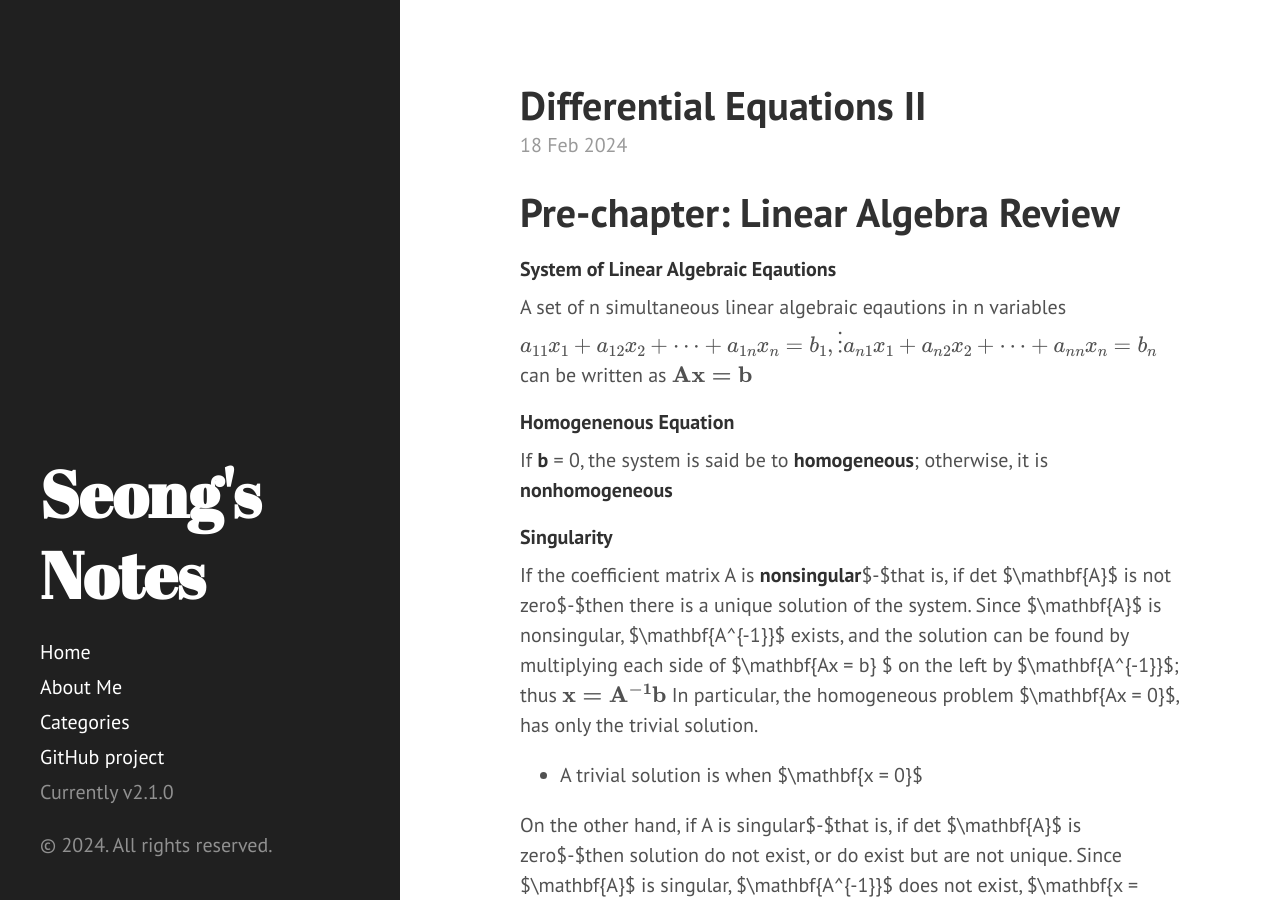
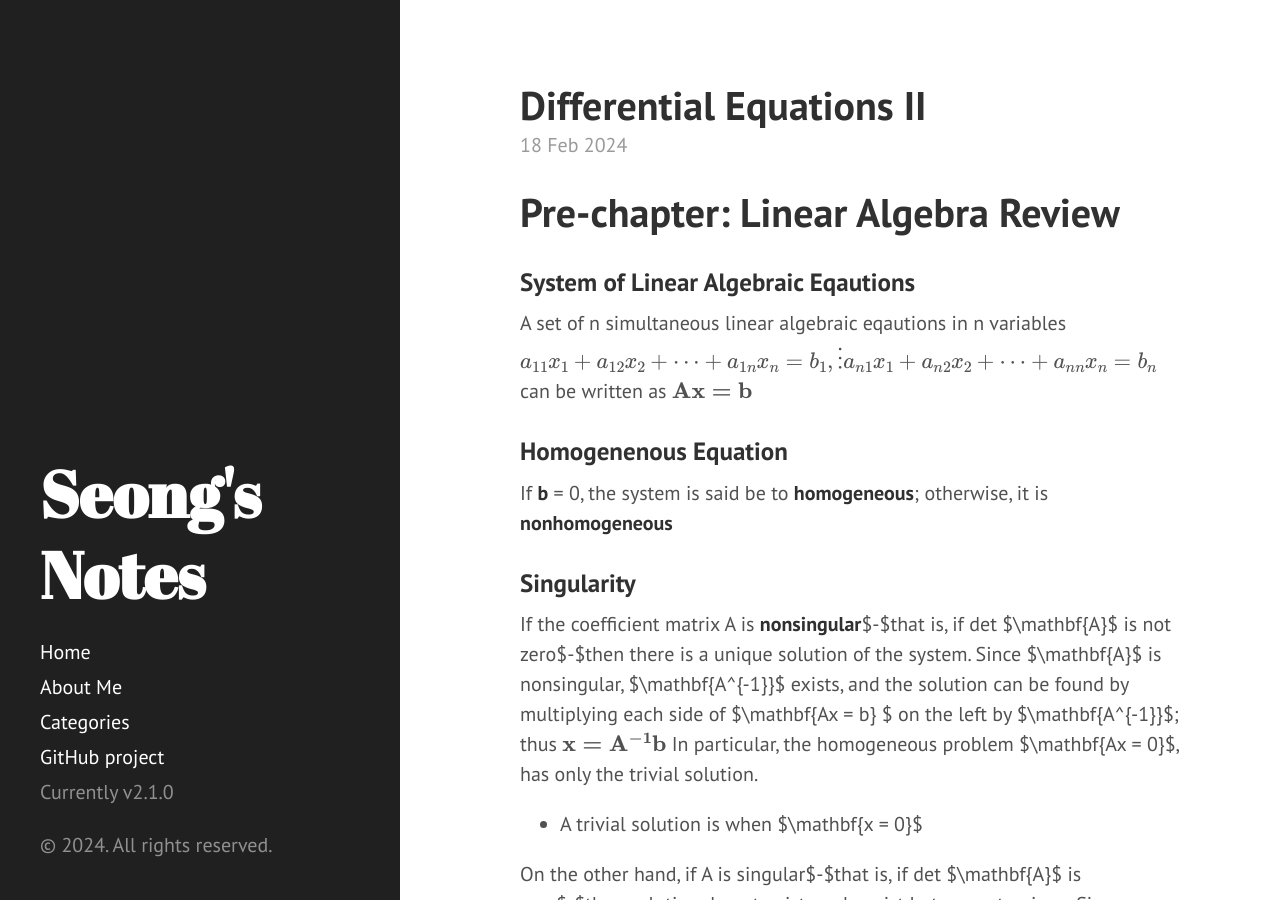
Before and after one commit to GwangseongCho/GwangseongCho.github.io, a Jekyll site: the page built from _posts/2024-02-18-differential-equations-II.md, in a window 1280 px wide and 900 px high. Built offline with Jekyll 4.4.1, drawn with Linux system fonts in a browser that asks for light colours; formulas are drawn with MathJax 3.

```diff
--- a/_posts/2024-02-18-differential-equations-II.md
+++ b/_posts/2024-02-18-differential-equations-II.md
@@ -6,7 +6,7 @@ category: Mathematics
 
 # Pre-chapter: Linear Algebra Review
 
-#### System of Linear Algebraic Eqautions
+### System of Linear Algebraic Eqautions
 
 A set of n simultaneous linear algebraic eqautions in n variables
 $$
@@ -17,11 +17,11 @@ $$
 can be written as
 $$\mathbf{Ax = b}$$
 
-#### Homogenenous Equation
+### Homogenenous Equation
 
 If **b** = 0, the system is said be to **homogeneous**; otherwise, it is **nonhomogeneous**
 
-#### Singularity
+### Singularity
 
 If the coefficient matrix A is **nonsingular**$-$that is, if det $\mathbf{A}$ is not zero$-$then there is a unique solution of the system. Since $\mathbf{A}$ is nonsingular, $\mathbf{A^{-1}}$ exists, and the solution can be found by multiplying each side of $\mathbf{Ax = b} $ on the left by $\mathbf{A^{-1}}$; thus
 $$\mathbf{x = A^{-1}b}$$
@@ -31,22 +31,20 @@ In particular, the homogeneous problem $\mathbf{Ax = 0}$, has only the trivial s
 On the other hand, if A is singular$-$that is, if det $\mathbf{A}$ is zero$-$then solution do not exist, or do exist but are not unique. Since $\mathbf{A}$ is singular,  $\mathbf{A^{-1}}$ does not exist, $\mathbf{x = A^{-1}b}$ is no longer valid.
 Also, the homogenouse system $\mathbf{Ax = 0}$ has infinitely many solutions in addition to the trivial solution.
 
+### Linear Independence
 
+### Linear Transformation
 
-#### Linear Independence
+### Matrix Inverse & Transpose
 
-#### Linear Transformation
+### Null Space
 
-#### Matrix Inverse & Transpose
+### Column Space
 
-#### Null Space
+### Bases
 
-#### Column Space
+### Spanning Set Theorem
 
-#### Bases
+### Rank & Dimension
 
-#### Spanning Set Theorem
-
-#### Rank & Dimension
-
-#### Eigenvalues & Eigenvector & Eigenspace
+### Eigenvalues & Eigenvector & Eigenspace
```
